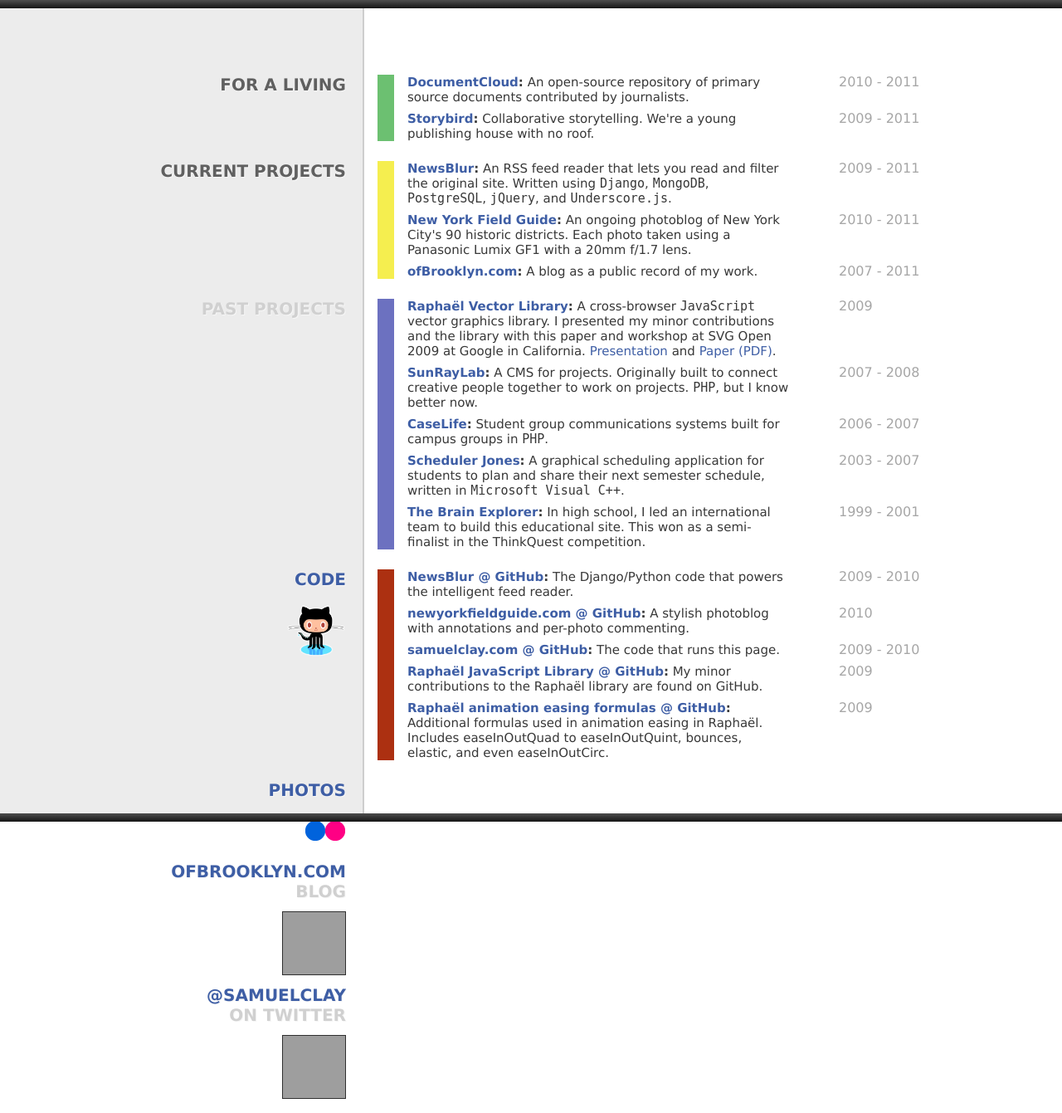
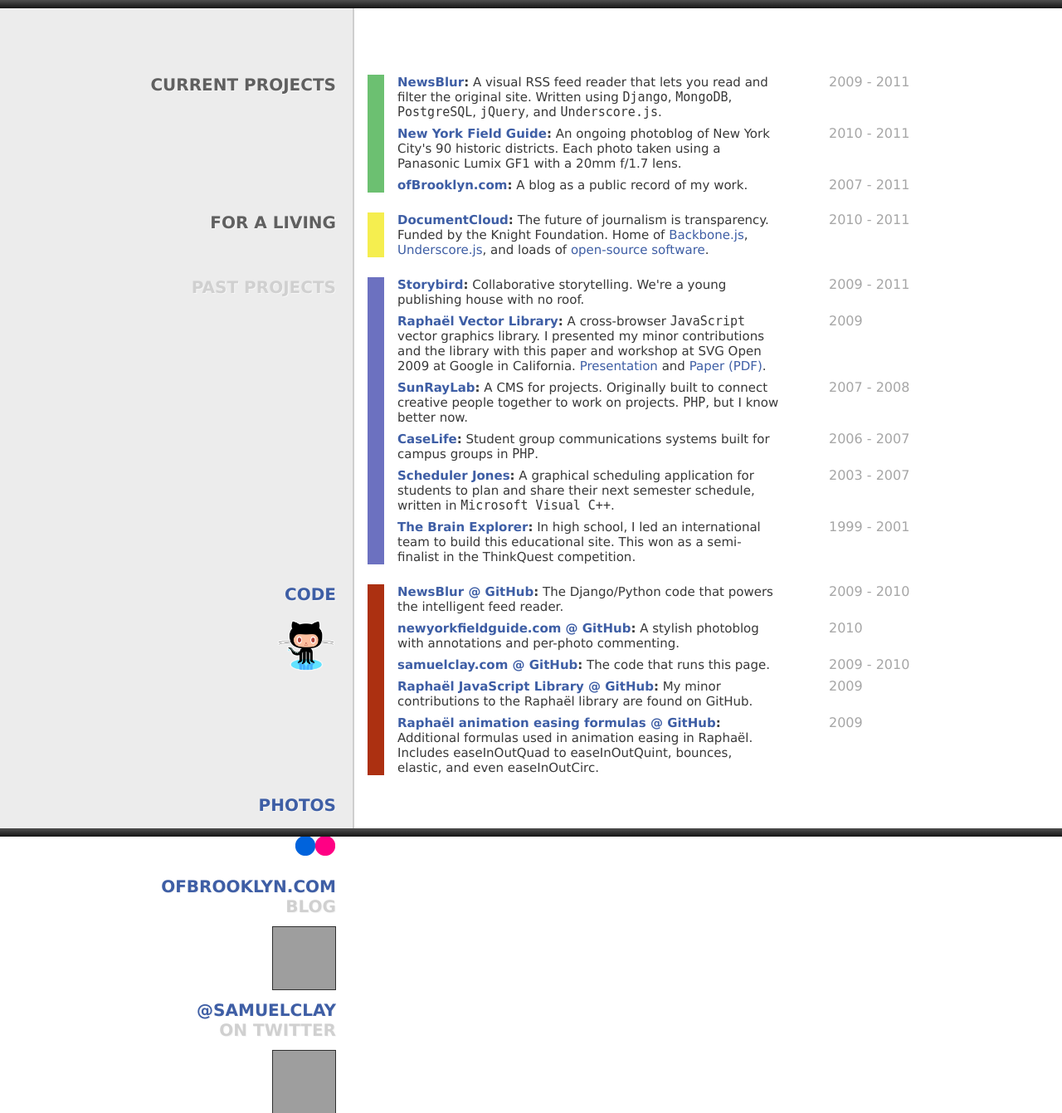
Before and after one commit to samuelclay/samuelclay, a Django app: template templates/index.html in a window 1280 px wide. Shown: the top 1341 px of the page at 83% size. Run offline with Django 3.2, Linux system fonts and the light colour scheme; the template is opened without the code that fills it, so the values that code supplies are empty; parts of the project's set-up code (start-up, migrations or seed data) failed here and were passed over; grey boxes are pictures that could not be loaded.

Commit message:
Updating current and past projects.

```diff
--- a/media/styles/global.css
+++ b/media/styles/global.css
@@ -68,7 +68,7 @@ body {
 }
 
 #wrapper {
-    width: 966px;
+    width: 990px;
     margin: 0 auto;
     padding: 80px 0 40px;
     position: relative;
@@ -222,11 +222,11 @@ small {
 
 .block-intro {
     min-height: 26px;
-    border-left: 20px solid #F5EE4F;
+    border-left: 20px solid #6CC071;
 }
 .block-work {
     min-height: 26px;
-    border-left: 20px solid #6CC071;
+    border-left: 20px solid #F5EE4F;
 }
 .block-projects {
     border-left: 20px solid #6C71C0;
--- a/templates/index.html
+++ b/templates/index.html
@@ -17,7 +17,7 @@
     {% endifequal %}
     {% ifequal rand 3 %}
       <div class="name-header">
-        <a href="mailto:samuel@ofbrooklyn.com">Samuel Clay</a> is not an enigma.
+        <a href="mailto:samuel@ofbrooklyn.com">Samuel Clay</a> is modern day geekery.
       </div>
     {% endifequal %}
     {% ifequal rand 4 %}
@@ -27,12 +27,12 @@
     {% endifequal %}
     {% ifequal rand 5 %}
       <div class="name-header">
-        <a href="mailto:samuel@ofbrooklyn.com">Samuel Clay</a> is surrounded by guinea pigs.
+        <a href="mailto:samuel@ofbrooklyn.com">Samuel Clay</a> is writing code. Right. Now.
       </div>
     {% endifequal %}
     {% ifequal rand 6 %}
       <div class="name-header">
-        <a href="mailto:samuel@ofbrooklyn.com">Samuel Clay</a> is walking his dog.
+        <a href="mailto:samuel@ofbrooklyn.com">Samuel Clay</a> is making out with his dog again.
       </div>
     {% endifequal %}
     {% ifequal rand 7 %}
@@ -47,7 +47,7 @@
     {% endifequal %}
     {% ifequal rand 9 %}
       <div class="name-header">
-        <a href="mailto:samuel@ofbrooklyn.com">Samuel Clay</a> is flying by on his bike.
+        <a href="mailto:samuel@ofbrooklyn.com">Samuel Clay</a> is inexplicably biking in circles.
       </div>
     {% endifequal %}
     {% ifequal rand 10 %}
@@ -57,25 +57,9 @@
     {% endifequal %}
     {% ifequal rand 11 %}
       <div class="name-header">
-        <a href="mailto:samuel@ofbrooklyn.com">Samuel Clay</a> is driving the countryside.
+        <a href="mailto:samuel@ofbrooklyn.com">Samuel Clay</a> is driving in the countryside.
       </div>
     {% endifequal %}
-
-    <div class="header">
-      <div class="title">For a Living</div>
-    </div>
-    <div class="content block-work">
-        <ul>
-            <li>
-                <strong><a href="http://www.documentcloud.org">DocumentCloud</a>:</strong> An open-source repository of primary source documents contributed by journalists.
-                <small>2010 - 2011</small>
-            </li>
-            <li class="last">
-                <strong><a href="http://storybird.com">Storybird</a>:</strong> Collaborative storytelling. We're a young publishing house with no roof.
-                <small>2009 - 2011</small>
-            </li>
-        </ul>
-    </div>
 
     <div class="header">
       <div class="title">Current Projects</div>
@@ -83,7 +67,7 @@
     <div class="content block-intro">
         <ul>
             <li>
-                <strong><a href="http://www.newsblur.com">NewsBlur</a>:</strong> An RSS feed reader that lets you read and filter the original site. Written using <code>Django</code>, <code>MongoDB</code>, <code>PostgreSQL</code>, <code>jQuery</code>, and <code>Underscore.js</code>.
+                <strong><a href="http://www.newsblur.com">NewsBlur</a>:</strong> A visual RSS feed reader that lets you read and filter the original site. Written using <code>Django</code>, <code>MongoDB</code>, <code>PostgreSQL</code>, <code>jQuery</code>, and <code>Underscore.js</code>.
                 <small>2009 - 2011</small>
             </li>
             <li>
@@ -97,9 +81,25 @@
         </ul>
     </div>
 
+    <div class="header">
+      <div class="title">For a Living</div>
+    </div>
+    <div class="content block-work">
+        <ul>
+            <li class="last">
+                <strong><a href="http://www.documentcloud.org">DocumentCloud</a>:</strong> The future of journalism is transparency. Funded by the Knight Foundation. Home of <a href="http://documentcloud.github.com/backbone">Backbone.js</a>, <a href="http://documentcloud.github.com/underscore">Underscore.js</a>, and loads of <a href="http://github.com/documentcloud">open-source software</a>.
+                <small>2010 - 2011</small>
+            </li>
+        </ul>
+    </div>
+
     <div class="header">Past Projects</div>
     <div class="content block-projects">
         <ul>
+            <li>
+                <strong><a href="http://storybird.com">Storybird</a>:</strong> Collaborative storytelling. We're a young publishing house with no roof.
+                <small>2009 - 2011</small>
+            </li>
             <li>
                 <strong><a href="http://www.svgopen.org/2009/registration.php?section=workshops#Using_Raphael_Javascript_Library_to_write_cross-browser_interactive_SVG_and_VML">Raphaël Vector Library</a>:</strong>
                 A cross-browser <code>JavaScript</code> vector graphics library. I presented my minor contributions and the library with this paper and workshop at SVG Open 2009 at Google in California. <a href="/raphael/presentation/index.html">Presentation</a> and <a href="/raphael/svg_open_paper.pdf">Paper (PDF)</a>.
```
Also changed, not shown: 1 other file.
